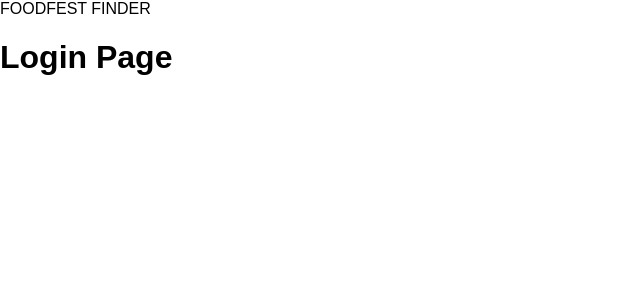
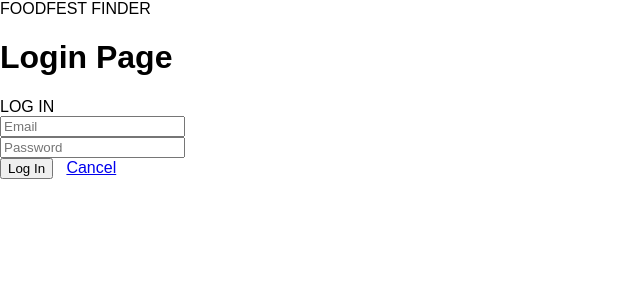
Before and after one commit to jessbakk/food-fest-finder, a React (Create React App) app: page /login in a window 1280 px wide. Shown: the top 300 px of the page, without its empty margins (0-640 px from the left). Built offline with nearby package versions, Linux system fonts and the light colour scheme.

Commit message:
login controller and routes made

```diff
--- a/routes/api/users.js
+++ b/routes/api/users.js
@@ -5,6 +5,7 @@ var usersCtrl = require('../../controllers/users');
 
 /*---------- Public Routes ----------*/
 router.post('/signup', usersCtrl.signup);
+router.post('/login', usersCtrl.login);
 
 /*---------- Protected Routes ----------*/
 
--- /dev/null
+++ b/src/components/LoginForm/LoginForm.jsx
@@ -0,0 +1,51 @@
+import React, {Component} from 'react';
+import {Link} from 'react-router-dom';
+import userService from '../../utils/userService';
+
+class LoginForm extends Component {
+  constructor(props) {
+    super(props);
+    this.state = {
+      email: '',
+      pw: ''
+    }
+  }
+
+  handleSubmit = (e) => {
+    e.preventDefault();
+    userService.login(this.state)
+      .then(() => {
+        this.props.handleLogin();
+        this.props.history.push('/');
+      })
+      .catch(err => alert('Invalid email or password'));
+  }
+
+  handleChange = (field, e) => {
+    this.setState({
+      [field]: e.target.value
+    });
+  }
+
+  render() {
+    return (
+      <div>
+        <header>LOG IN</header>
+        <form onSubmit={this.handleSubmit}>
+          <div>
+            <input type="email" placeholder="Email" value={this.state.email} onChange={(e) => this.handleChange ('email', e)} />
+          </div>
+          <div>
+            <input type="password" placeholder="Password" value={this.state.pw} onChange={(e) => this.handleChange('pw', e)} />
+          </div>
+          <div>
+            <button>Log In</button>&nbsp;&nbsp;&nbsp;
+            <Link to='/'>Cancel</Link>
+          </div>
+        </form>
+      </div>
+    )
+  }
+}
+
+export default LoginForm;
--- a/src/components/NavBar/NavBar.jsx
+++ b/src/components/NavBar/NavBar.jsx
@@ -4,7 +4,7 @@ import {Link} from 'react-router-dom';
 const NavBar = (props) => {
   let nav = props.user ?
     <div>
-      <Link to="/" className='NavBar-link' >HOME</Link>
+      <Link to="/" >HOME</Link>
       &nbsp;&nbsp;|&nbsp;&nbsp;&nbsp;
       <Link to="" className='NavBar-link' onClick={props.handleLogout} >LOG OUT</Link>
       &nbsp;&nbsp;|&nbsp;&nbsp;&nbsp;
--- a/src/pages/App/App.jsx
+++ b/src/pages/App/App.jsx
@@ -22,6 +22,15 @@ class App extends Component {
 
   /*---------- Callback Methods ----------*/
 
+  handleLogin = () => {
+    this.setState({user: userService.getUser()});
+  }
+
+  handleLogout = () => {
+    userService.logout();
+    this.setState({user: null});
+  }
+
   handleSignup = () => {
     this.setState({user: userService.getUser()});
   }
@@ -41,7 +50,10 @@ class App extends Component {
         <Router>
           <Switch>
             <Route exact path='/' render={ () =>
-              <WelcomePage />
+              <WelcomePage
+                user={this.setState.user}
+                handleLogout={this.handleLogout}
+              />
             }/>
             <Route exact path='/signup' render={(props) =>
               <SignupPage
--- a/src/pages/LoginPage/LoginPage.jsx
+++ b/src/pages/LoginPage/LoginPage.jsx
@@ -1,11 +1,16 @@
 import React from 'react';
+import LoginForm from '../../components/LoginForm/LoginForm';
 
 const LoginPage = (props) => {
   return (
     <div>
       <h1>Login Page</h1>
+      <LoginForm
+        {...props}
+        handleLogin={props.handleLogin}
+      />
     </div>
-  )
-}
+  );
+};
 
 export default LoginPage;
--- a/src/pages/WelcomePage/WelcomePage.jsx
+++ b/src/pages/WelcomePage/WelcomePage.jsx
@@ -5,7 +5,10 @@ import NavBar from '../../components/NavBar/NavBar';
 const WelcomePage = (props) => {
 return (
   <div>
-    <NavBar user={props.user} handleLogout={props.handleLogout}/>
+    <NavBar
+    user={props.user}
+    handleLogout={props.handleLogout}
+    />
     <h1>Welcome Page</h1>
   </div>
   );
--- a/src/utils/userAPI.js
+++ b/src/utils/userAPI.js
@@ -13,6 +13,20 @@ function signup(user) {
   .then(({token}) => token);
 }
 
+function login(creds) {
+  return fetch(BASE_URL + 'login', {
+    method: 'POST',
+    headers: new Headers({'Content-Type':'application/json'}),
+    body: JSON.stringify(creds)
+  })
+  .then(res => {
+    if(res.ok) return res.json();
+    throw new Error('Bad Credentials');
+  })
+  .then(({token}) => token);
+}
+
 export default {
-  signup
+  signup,
+  login
 }
--- a/src/utils/userService.js
+++ b/src/utils/userService.js
@@ -6,11 +6,22 @@ function signup(user) {
     .then(token => tokenService.setToken(token));
 }
 
+function login(user) {
+  return userAPI.login(user)
+    .then(token => tokenService.setToken(token));
+}
+
+function logout() {
+  tokenService.removeToken();
+}
+
 function getUser() {
   return tokenService.getUserFromToken();
 }
 
 export default {
   signup,
+  login,
+  logout,
   getUser
 }
```
Also changed, not shown: controllers/users.js (+16 -1 lines).
